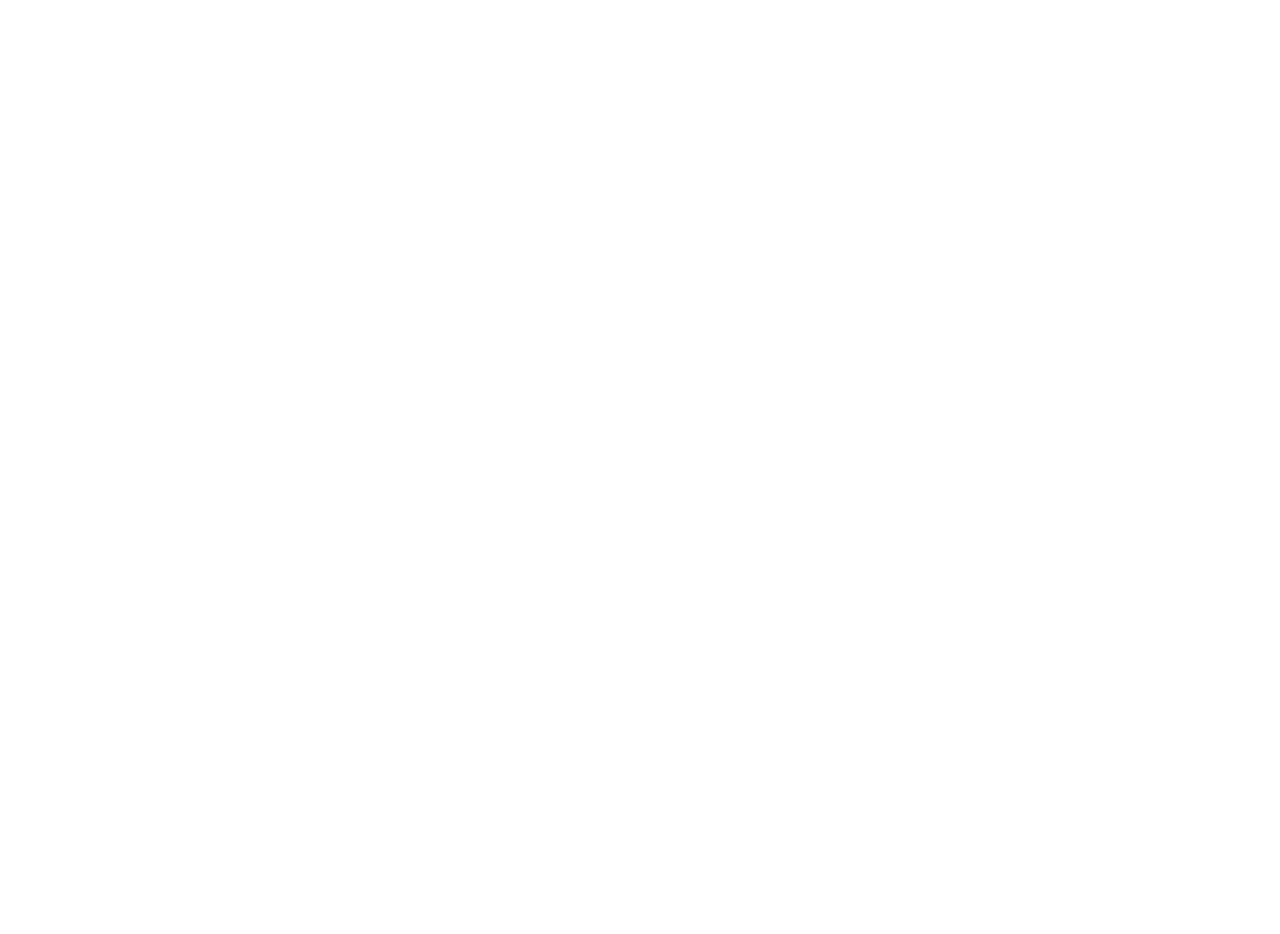
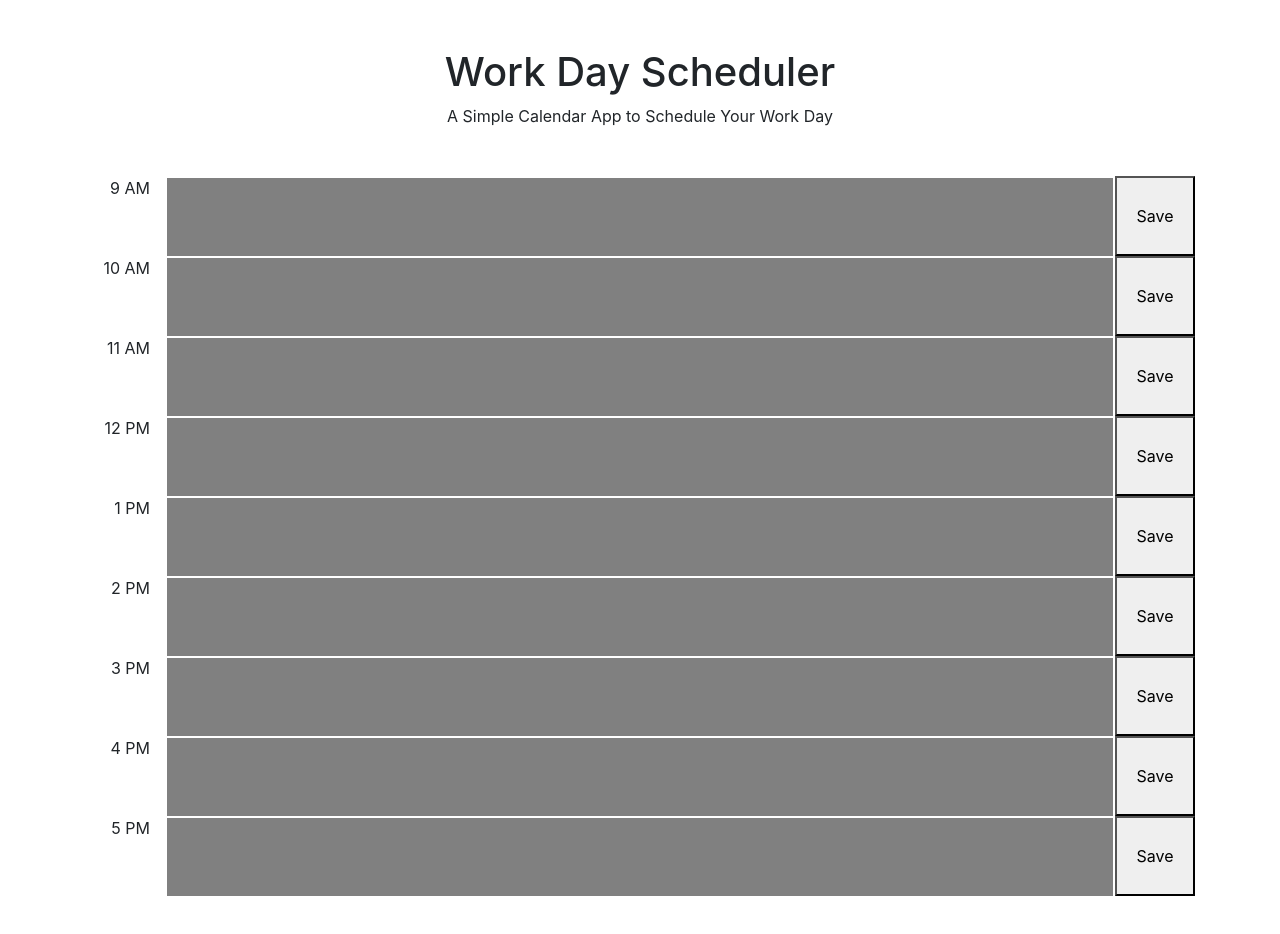
Before and after one commit to AbbyNeko/BCS-5, a plain HTML site: page index.html in a window 1280 px wide. Before the commit the page ends 800 px from the top, so only its background shows below. Drawn offline with nearby package versions, Linux system fonts and the light colour scheme.

Commit message:
added in html and css for basic appearance

```diff
--- a/index.html
+++ b/index.html
@@ -3,13 +3,97 @@
 <head>
     <meta charset="UTF-8">
     <meta name="viewport" content="width=device-width, initial-scale=1.0">
-    <title>Work Day Planner</title>
+    <title>Work Day Scheduler</title>
+
     <link rel="stylesheet" type="text/css" href="style.css">
+    <link rel="stylesheet" href="https://stackpath.bootstrapcdn.com/bootstrap/4.3.1/css/bootstrap.min.css" integrity="sha384-ggOyR0iXCbMQv3Xipma34MD+dH/1fQ784/j6cY/iJTQUOhcWr7x9JvoRxT2MZw1T" crossorigin="anonymous">
+    <link rel="stylesheet" href="https://use.fontawesome.com/releases/v5.13.0/css/all.css" integrity="sha384-Bfad6CLCknfcloXFOyFnlgtENryhrpZCe29RTifKEixXQZ38WheV+i/6YWSzkz3V" crossorigin="anonymous">
+
     <script src="https://code.jquery.com/jquery-3.5.0.min.js" integrity="sha256-xNzN2a4ltkB44Mc/Jz3pT4iU1cmeR0FkXs4pru/JxaQ=" crossorigin="anonymous"></script>
     <srcipt src="https://cdnjs.cloudflare.com/ajax/libs/moment.js/2.24.0/moment.min.js"></srcipt>
 </head>
 <body>
 
+    <div class="container">
+
+        <div class="row">
+
+            <div class="col-12 main-content">
+
+                <h1 class="text-center">Work Day Scheduler</h1>
+                <p class="text-center">A Simple Calendar App to Schedule Your Work Day</p>
+                <!-- Display Todays Date -->
+                <p class="text-center day-display"></p>
+
+                    <!-- 9 am -->
+                    <div class="row">
+                        <div id="time-label" class="col-1">9 AM</div>
+                        <div class="col-10"><input type="text" id="event" time="9"/></div>
+                        <div class="col-1"><button onclick="saveEvent()">Save</button></div>
+                    </div>
+
+                   <!-- 10 am -->
+                    <div class="row">
+                        <div id="time-label" class="col-1">10 AM</div>
+                        <div class="col-10"><input type="text" id="event" time="10"/></div>
+                        <div class="col-1"><button onclick="saveEvent()">Save</button></div>
+                    </div>
+
+                    <!-- 11 am -->
+                    <div class="row">
+                        <div id="time-label" class="col-1">11 AM</div>
+                        <div class="col-10"><input type="text" id="event" time="11"/></div>
+                        <div class="col-1"><button onclick="saveEvent()">Save</button></div>
+                    </div>
+
+                    <!-- 12 pm -->
+                    <div class="row">
+                        <div id="time-label" class="col-1">12 PM</div>
+                        <div class="col-10"><input type="text" id="event" time="12"/></div>
+                        <div class="col-1"><button onclick="saveEvent()">Save</button></div>
+                    </div>
+
+                    <!-- 1 pm -->
+                    <div class="row">
+                        <div id="time-label" class="col-1">1 PM</div>
+                        <div class="col-10"><input type="text" id="event" time="1"/></div>
+                        <div class="col-1"><button onclick="saveEvent()">Save</button></div>
+                    </div>
+
+                    <!-- 2 pm -->
+                    <div class="row">
+                        <div id="time-label" class="col-1">2 PM</div>
+                        <div class="col-10"><input type="text" id="event" time="2"/></div>
+                        <div class="col-1"><button onclick="saveEvent()">Save</button></div>
+                    </div>
+
+                    <!-- 3 pm -->
+                    <div class="row">
+                        <div id="time-label" class="col-1">3 PM</div>
+                        <div class="col-10"><input type="text" id="event" time="3"/></div>
+                        <div class="col-1"><button onclick="saveEvent()">Save</button></div>
+                    </div>
+
+                    <!-- 4 pm -->
+                    <div class="row">
+                        <div id="time-label" class="col-1">4 PM</div>
+                        <div class="col-10"><input type="text" id="event" time="4"/></div>
+                        <div class="col-1"><button onclick="saveEvent()">Save</button></div>
+                    </div>
+
+                    <!-- 5 pm -->
+                    <div class="row">
+                        <div id="time-label" class="col-1">5 PM</div>
+                        <div class="col-10"><input type="text" id="event" time="5"/></div>
+                        <div class="col-1"><button onclick="saveEvent()">Save</button></div>
+                    </div>
+
+            </div>
+
+        </div>
+
+    </div>
+
     <script src="script.js"></script>
 </body>
 </html>
--- a/script.js
+++ b/script.js
@@ -0,0 +1,5 @@
+function saveEvent(evt) {
+
+    evt.preventDefault();
+
+}
--- a/style.css
+++ b/style.css
@@ -0,0 +1,33 @@
+
+.main-content {
+    margin-bottom: 3em;
+    margin-top: 3em;
+}
+
+.day-display {
+    margin-bottom: 3em;
+}
+
+#event, .col-10 {
+    display: block;
+    background-color: gray;
+    height: 5em;
+    width:100%;
+    border: white solid 1px;
+    padding-right: 0 !important;
+    padding-left: 0 !important;
+}
+
+.col-1 {
+    padding-left: 0 !important;
+}
+
+#time-label {
+    text-align: right;
+}
+
+button {
+    width: 100%;
+    height:5em;
+    margin: 0;
+}
```
